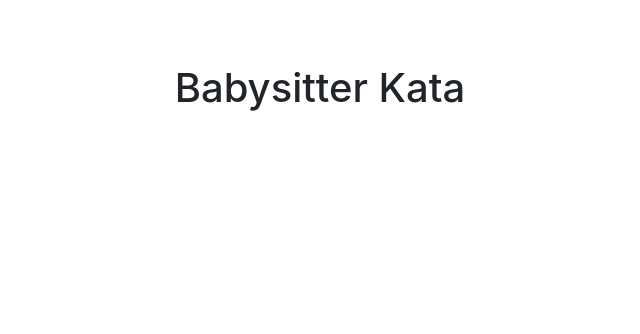
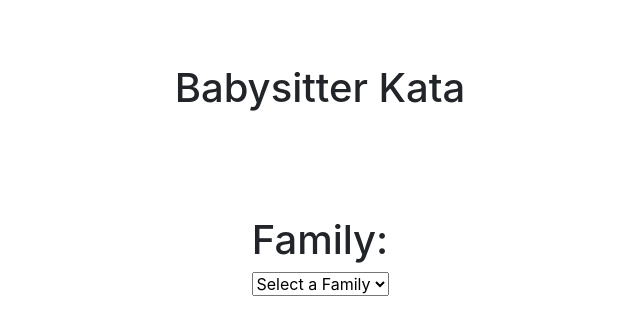
Before and after one commit to anonymokata/158e5ed4-2e46-11ea-8e41-3e128cb21645, a React (Create React App) app in the folder babysitter-kata/: page / in a window 1280 px wide. Shown: the top 334 px of the page, without its empty margins (320-960 px from the left). Built offline with nearby package versions, Linux system fonts and the light colour scheme.

Commit message:
First test with select statement completed

```diff
--- /dev/null
+++ b/babysitter-kata/src/components/Dropdown.js
@@ -0,0 +1,5 @@
+import React from 'react'
+
+
+
+export default Dropdown
--- a/babysitter-kata/src/components/Family.js
+++ b/babysitter-kata/src/components/Family.js
@@ -1,11 +1,34 @@
 import React, { Component } from 'react'
 
-const Family = props => {
-    return (
-        <div className='row'>
-            <h1>{props.name}</h1>
-        </div>
-    )
+class Family extends Component {
+    constructor(props) {
+        super(props)
+        this.state = {
+            families: ['A', 'B', 'C'],
+            selected: ''
+        }
+    }
+    // setFamily(event) {
+    //     console.log(event.target.textContent)
+    //     let family = event.target.textContent
+    //     console.log(family)
+    //     this.setState({selected: family})
+    // }
+    render() {
+        return (
+            <div className='row'>
+                <h1 className='col-12'>Family:</h1>
+                <div className="dropdown col-12">
+                    <select>
+                        <option>Select a Family</option>
+                        {this.state.families.map((family) => (
+                            <option key={family} className='dropdown-item' value={family} onClick={this.setFamily}>{family}</option>
+                        ))}
+                    </select>
+                </div>
+            </div>
+        )
+    }
 }
 
 export default Family
```
Also changed, not shown: 1 other file (tests, documents, lock files or other folders).
